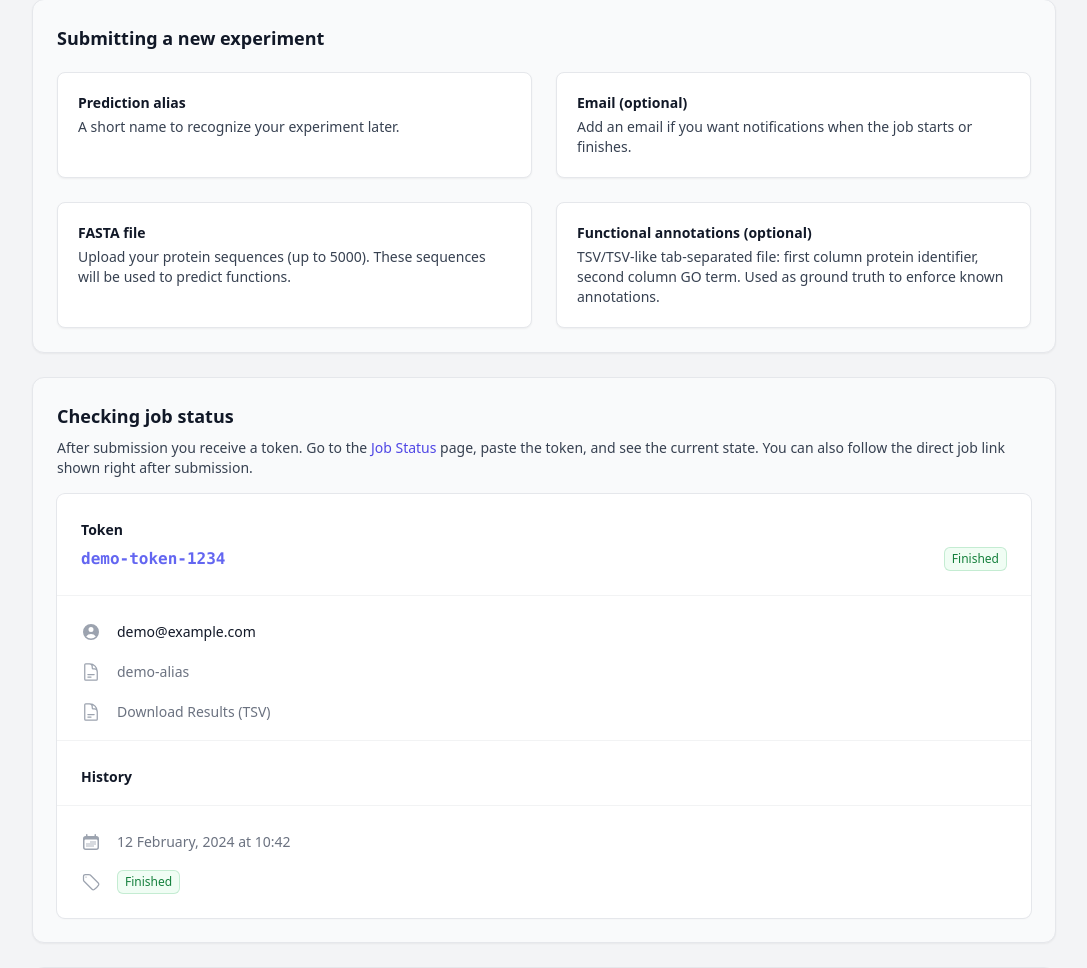
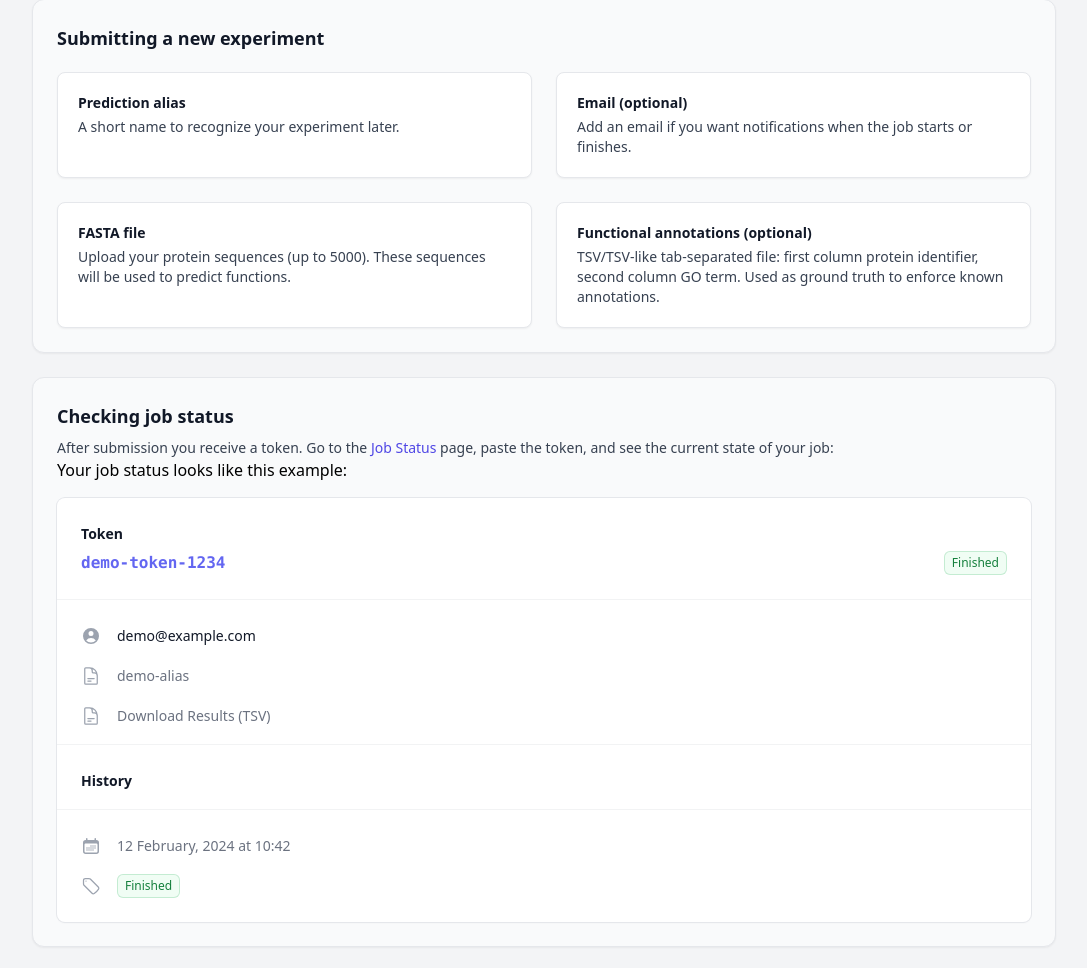
Before and after one commit to paccanarolab/s2f-web, a Python web app: template frontend/base/jinja2/base/help.html in a window 1280 px wide. Shown: the part 256-1224 px from the top of the page, without its empty margins (96-1183 px from the left). Run offline with Jinja, Linux system fonts and the light colour scheme; the template is opened without the code that fills it, so the values that code supplies are empty; style sheets or scripts are compiled from the project's sources.

Commit message:
Update help page with example for job status section

```diff
--- a/frontend/base/jinja2/base/help.html
+++ b/frontend/base/jinja2/base/help.html
@@ -45,8 +45,9 @@
     <section class="rounded-xl border border-gray-200 bg-gray-50 p-6 shadow-sm">
         <h2 class="text-lg font-semibold text-gray-900">Checking job status</h2>
         <p class="mt-2 text-sm text-gray-700">
-            After submission you receive a token. Go to the <a class="text-indigo-600 hover:text-indigo-500" href="{{ url('search') }}">Job Status</a> page, paste the token, and see the current state. You can also follow the direct job link shown right after submission.
+            After submission you receive a token. Go to the <a class="text-indigo-600 hover:text-indigo-500" href="{{ url('search') }}">Job Status</a> page, paste the token, and see the current state of your job:
         </p>
+        <p> Your job status looks like this example: </p>
         <div class="mt-4 rounded-lg bg-white ring-1 ring-gray-200 shadow-sm">
             <dl class="flex flex-wrap">
                 <div class="flex-auto pl-6 pt-6">
```
